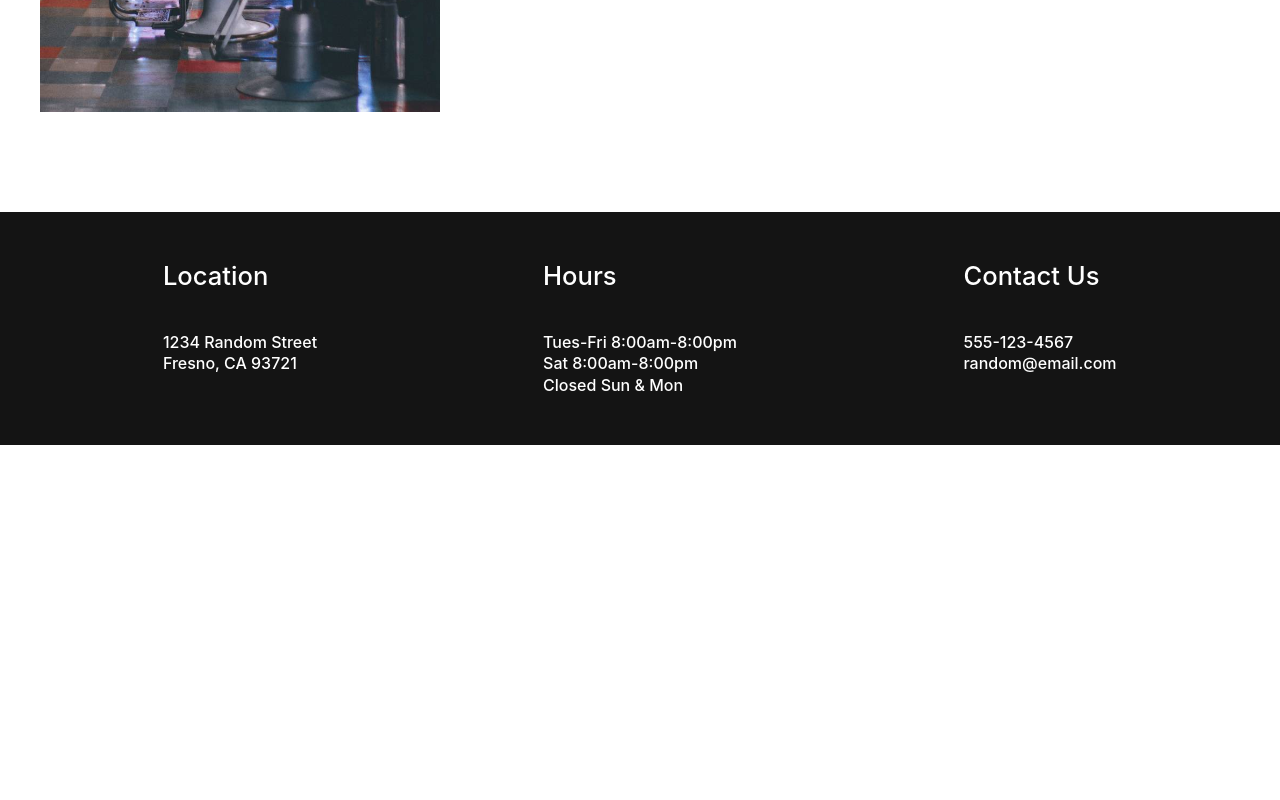
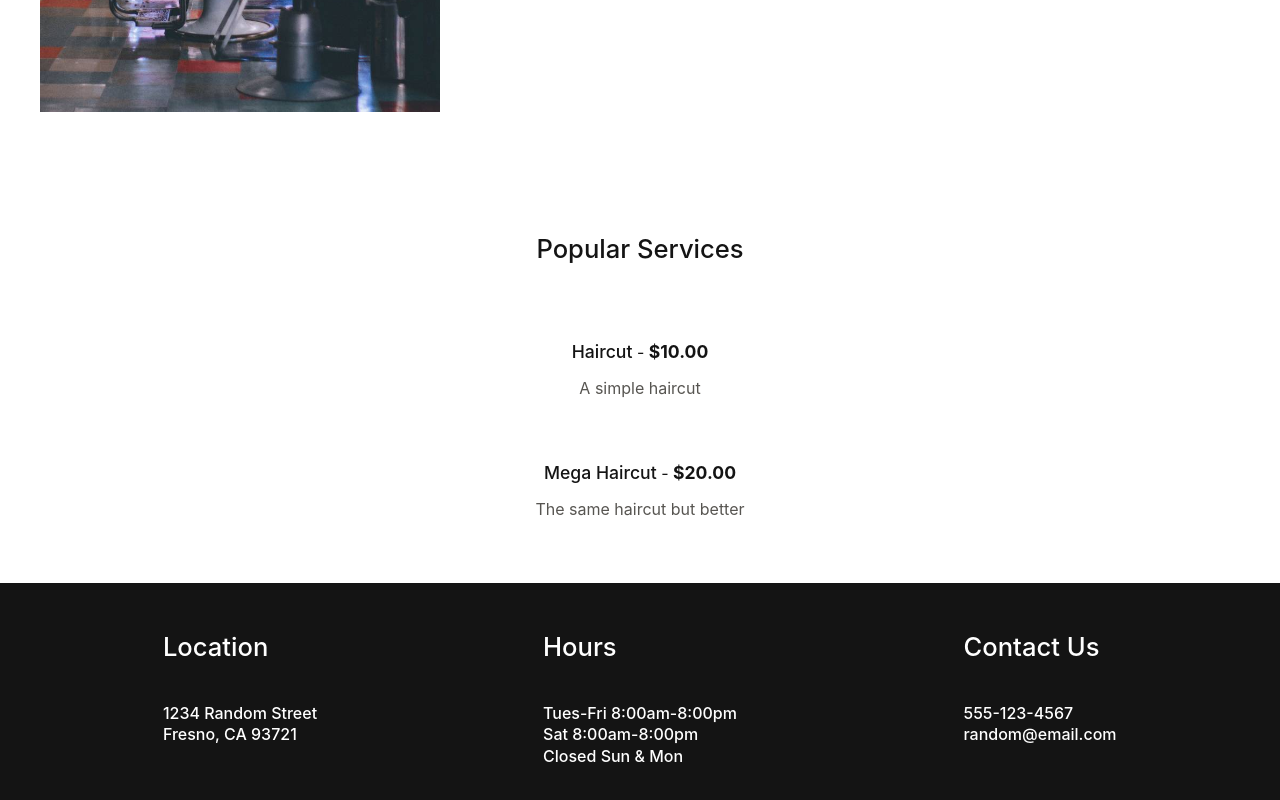
Before and after one commit to NordicBeaver/beardybear-client, a Next.js app: page / in a window 1280 px wide. Shown: the part 1432-2232 px from the top of the page. Before the commit the page ends 1877 px from the top, so only its background shows below. Built offline with nearby package versions, Linux system fonts and the light colour scheme.

Commit message:
PopularServices section.

```diff
--- /dev/null
+++ b/components/PopularServices.module.css
@@ -0,0 +1,29 @@
+.popularServices {
+  color: #141414;
+}
+
+.heading {
+  font-weight: 500;
+  font-size: 1.6em;
+  margin-bottom: 3em;
+  text-align: center;
+}
+
+.service {
+  text-align: center;
+  margin-bottom: 4em;
+}
+
+.serviceName {
+  font-size: 1.1em;
+  font-weight: 500;
+}
+
+.servicePrice {
+  font-size: 1.1em;
+  font-weight: 700;
+}
+
+.serviceDescription {
+  color: #575551;
+}
--- /dev/null
+++ b/components/PopularServices.tsx
@@ -0,0 +1,31 @@
+import React from 'react';
+import Container from './Container';
+import styles from './PopularServices.module.css';
+
+export default function PopularServices() {
+  return (
+    <div className={styles.popularServices}>
+      <Container>
+        <h2 className={styles.heading}>Popular Services</h2>
+        <ul>
+          <li className={styles.service}>
+            <div>
+              <span className={styles.serviceName}>Haircut</span>
+              <span> - </span>
+              <span className={styles.servicePrice}>$10.00</span>
+            </div>
+            <p className={styles.serviceDescription}>A simple haircut</p>
+          </li>
+          <li className={styles.service}>
+            <div>
+              <span className={styles.serviceName}>Mega Haircut</span>
+              <span> - </span>
+              <span className={styles.servicePrice}>$20.00</span>
+            </div>
+            <p className={styles.serviceDescription}>The same haircut but better</p>
+          </li>
+        </ul>
+      </Container>
+    </div>
+  );
+}
--- a/pages/index.tsx
+++ b/pages/index.tsx
@@ -4,6 +4,7 @@ import AboutUs from '../components/AboutUs';
 import Banner from '../components/Banner';
 import Footer from '../components/Footer';
 import Header from '../components/Header';
+import PopularServices from '../components/PopularServices';
 import styles from './index.module.css';
 
 const Home: NextPage = () => {
@@ -18,6 +19,7 @@ const Home: NextPage = () => {
       <Header></Header>
       <Banner></Banner>
       <AboutUs></AboutUs>
+      <PopularServices></PopularServices>
       <Footer></Footer>
     </div>
   );
```
